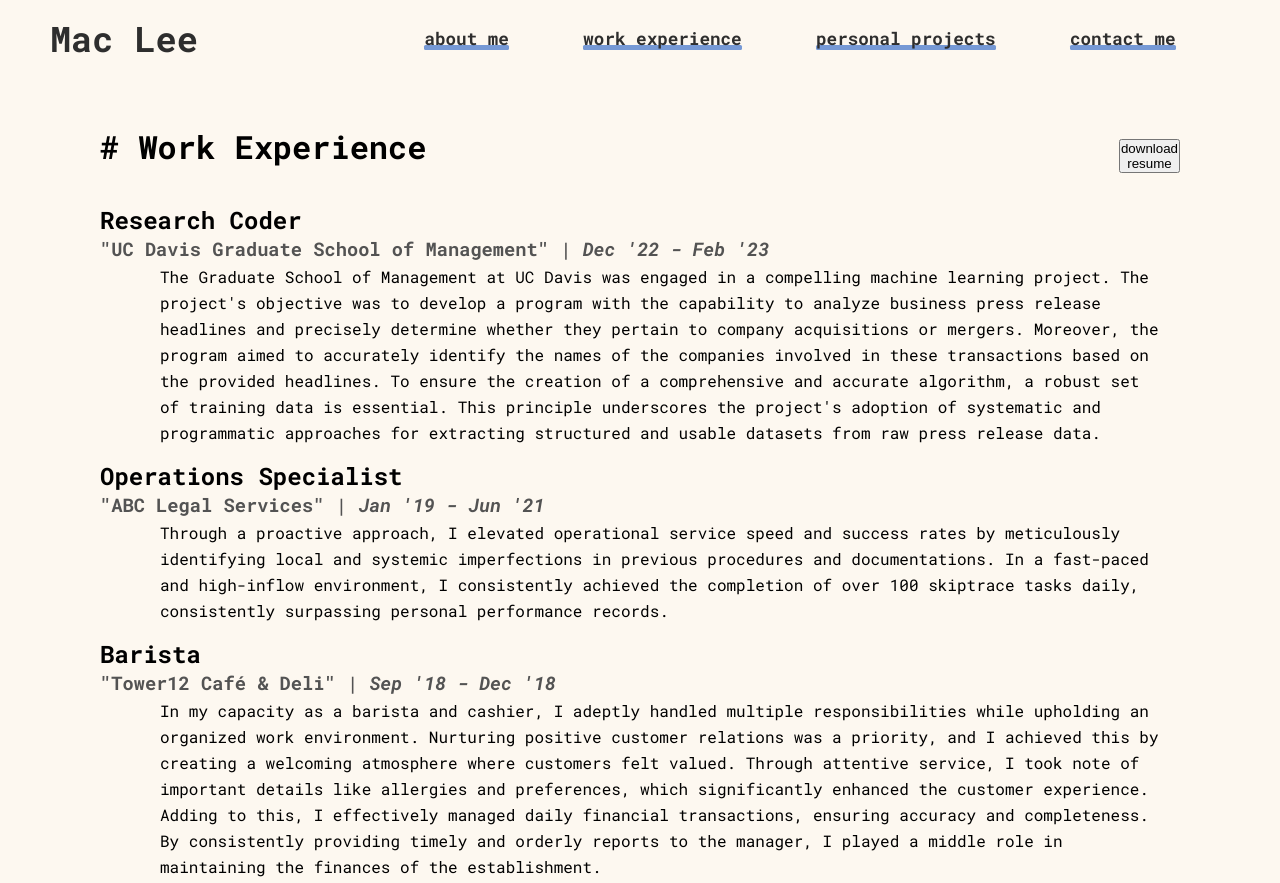
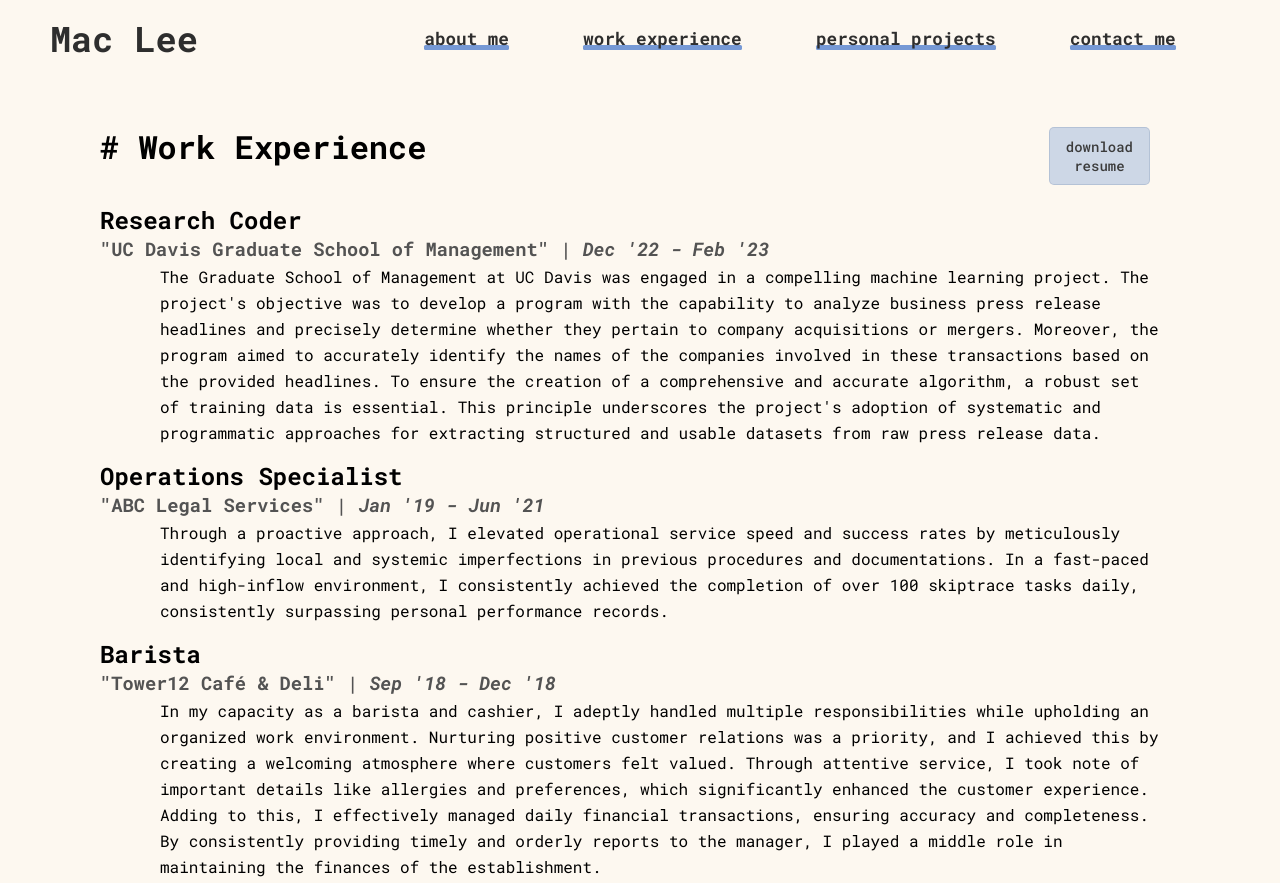
Before and after one commit to macleet/macleet, a plain HTML site: page docs/work-experience.html in a window 1280 px wide. Shown: the top 883 px of the page. Drawn offline with Linux system fonts and the light colour scheme.

Commit message:
Header button style

```diff
--- a/styles/work-experience.css
+++ b/styles/work-experience.css
@@ -60,6 +60,30 @@ main h2 {
     margin-bottom: 18px;
 }
 
+#work-experience-header button {
+    font-family: inherit;
+    font-weight: 500;
+    font-size: 14px;
+
+    height: fit-content;
+
+    padding: 9px 16px 9px 16px;
+    margin-right: 30px;
+
+    background-color: rgba(158, 181, 219, 0.5);
+    color: rgb(59, 59, 59);
+
+    border: 1px solid rgba(123, 142, 173, 0.288);
+    border-radius: 5px;
+
+    transition: background-color 0.2s ease-in-out;
+
+    cursor: pointer;
+}
+
+#work-experience-header button:hover {
+    background-color: rgba(154, 170, 197, 0.5);
+    color: black;
 }
 
 #courses-container h1 {
```
